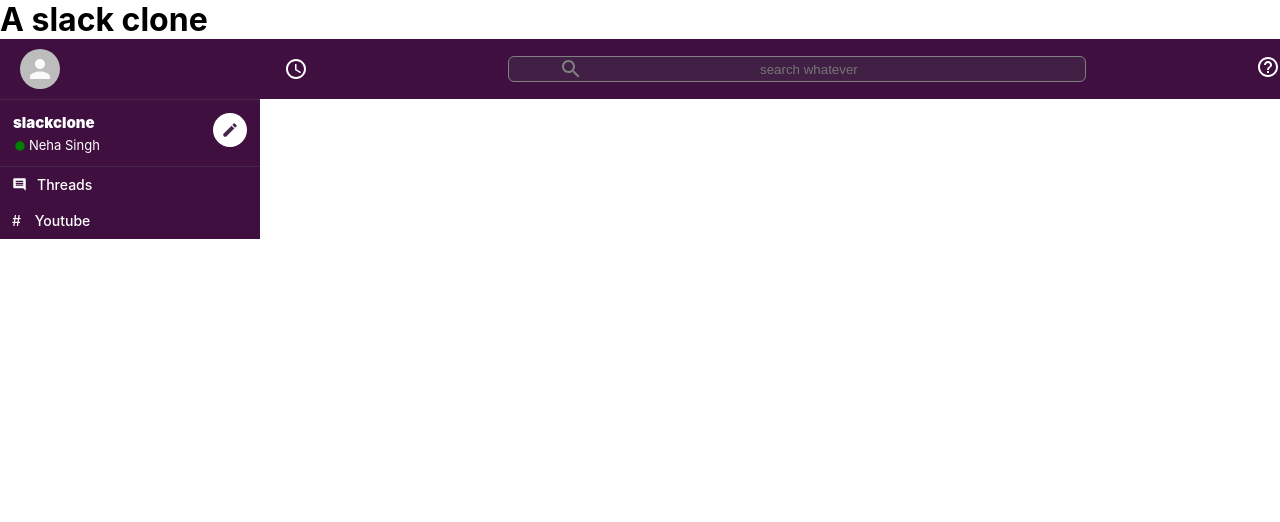
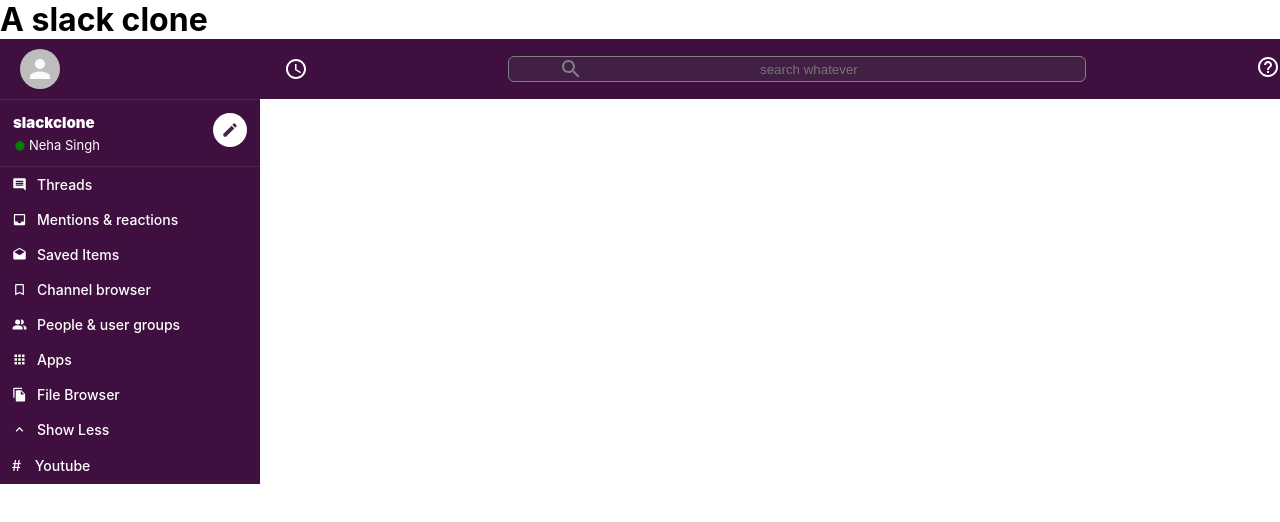
Before and after one commit to sgneha/chatIt, a React (Create React App) app: page / in a window 1280 px wide. Shown: the top 522 px of the page. Built offline with nearby package versions, Linux system fonts and the light colour scheme; the HTML template or start-up script is replaced by a standard one.

Commit message:
Sidebar options with different prop icons

```diff
--- a/src/components/Sidebar.js
+++ b/src/components/Sidebar.js
@@ -4,6 +4,13 @@ import FiberManualRecordIcon from "@material-ui/icons/FiberManualRecord";
 import CreateIcon from "@material-ui/icons/Create";
 import InsertCommentIcon from "@material-ui/icons/InsertComment";
 import SidebarOption from "./SidebarOption";
+import InboxIcon from "@material-ui/icons/Inbox";
+import DraftsIcon from "@material-ui/icons/Drafts";
+import BookmarkBorderIcon from "@material-ui/icons/BookmarkBorder";
+import FileCopyIcon from "@material-ui/icons/FileCopy";
+import PeopleAltIcon from "@material-ui/icons/PeopleAlt";
+import AppsIcon from "@material-ui/icons/Apps";
+import ExpandLessIcon from "@material-ui/icons/ExpandLess";
 
 function Sidebar() {
   return (
@@ -19,6 +26,13 @@ function Sidebar() {
         <CreateIcon />
       </div>
       <SidebarOption Icon={InsertCommentIcon} title="Threads" />
+      <SidebarOption Icon={InboxIcon} title="Mentions & reactions" />
+      <SidebarOption Icon={DraftsIcon} title="Saved Items" />
+      <SidebarOption Icon={BookmarkBorderIcon} title="Channel browser" />
+      <SidebarOption Icon={PeopleAltIcon} title="People & user groups" />
+      <SidebarOption Icon={AppsIcon} title="Apps" />
+      <SidebarOption Icon={FileCopyIcon} title="File Browser" />
+      <SidebarOption Icon={ExpandLessIcon} title="Show Less" />
       <SidebarOption title="Youtube" />
     </div>
   );
```
